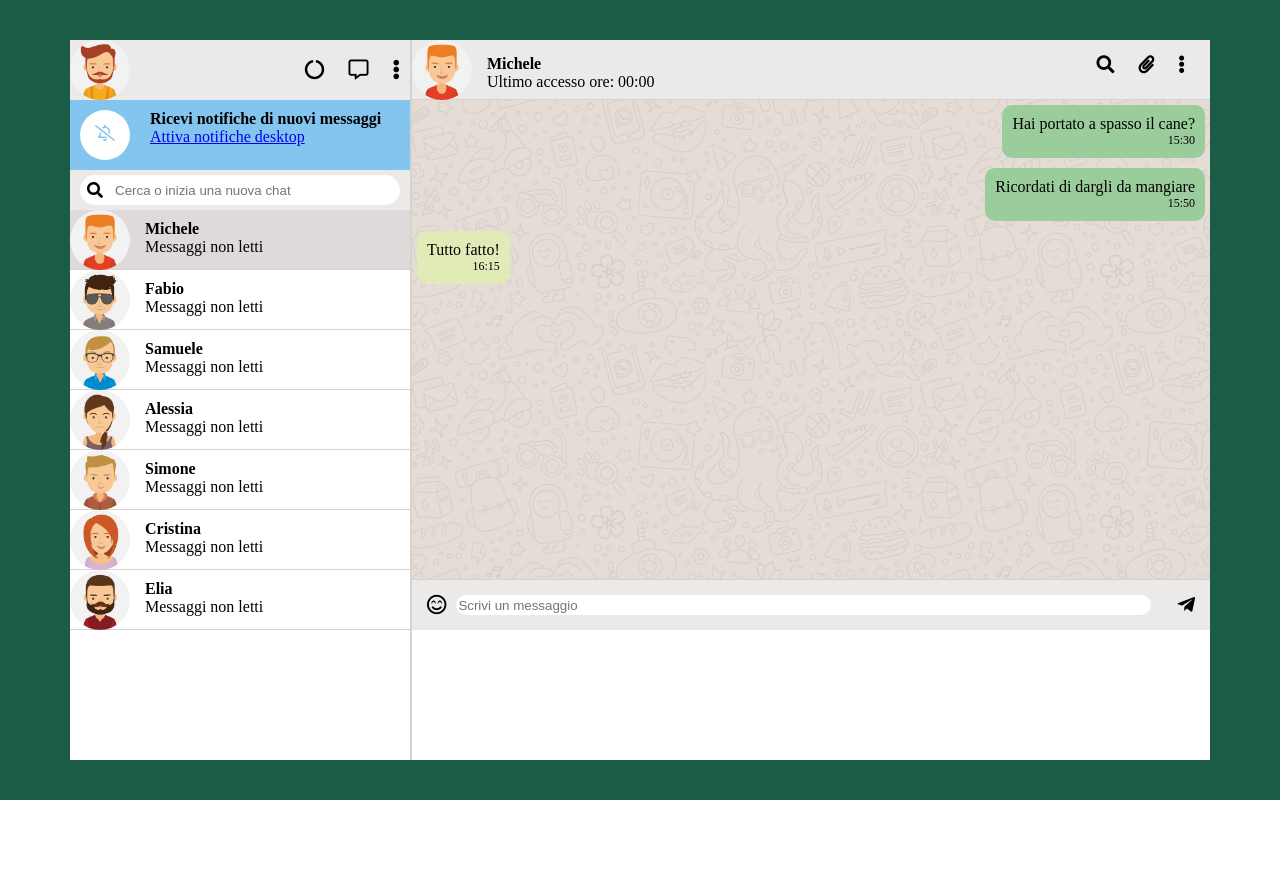
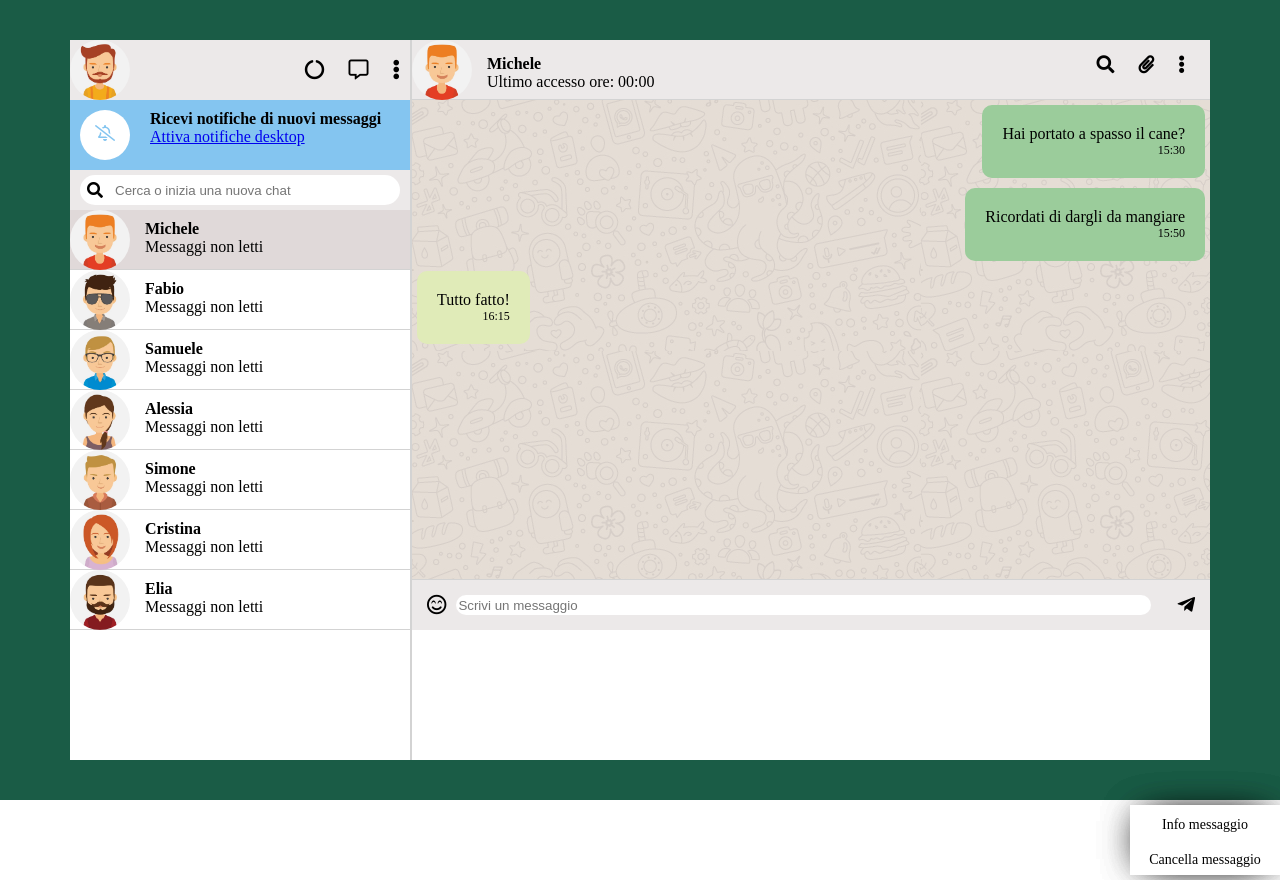
Before and after one commit to SimoneSaramondi/vue-boolzapp, a plain HTML site: page index.html in a window 1280 px wide. Before the commit the page ends 800 px from the top, so only its background shows below. Drawn offline with nearby package versions, Linux system fonts and the light colour scheme.

Commit message:
start dell'eliminazione messaggio

```diff
--- a/index.html
+++ b/index.html
@@ -107,6 +107,15 @@
                             {{formatTime(message.date)}}
                         </div>
 
+
+                            <i class="fa fa-chevron-down f-right message-options" :class="{received: message.status === 'received', sent: message.status === 'sent'}"></i>
+
+                            <div class="message-options-panel" :class="{received: message.status === 'received', sent: message.status === 'sent'}">
+                                <div class="message-info">Info messaggio</div>
+                                <div class="message-destroy">Cancella messaggio</div>
+                            </div>
+
+
                     </div>
 
 
--- a/script.js
+++ b/script.js
@@ -15,7 +15,7 @@ const app = new Vue({
         },
         // INDICE DELL'UTENTE CHE CON CUI CHATTO
         changeActiveUser(indice){
-            this.userActive = this.usersList[indice]
+            this.userActive = this.usersList[indice];
         },
         // MANDARE UN MESSAGGIO
         sendMessage(){
@@ -65,5 +65,5 @@ const app = new Vue({
         formatTime(date) {
             return moment(date, "DD/MM/YYYY HH:mm:ss").format('HH:mm');
         }
-    }
+    },
 })
--- a/style.css
+++ b/style.css
@@ -152,7 +152,7 @@
     background-color: #e0d9d9;
 }
 .message.received{
-    padding: 10px;
+    padding: 20px;
     margin: 5px;
     background-color: rgb(224, 235, 184);
     border-radius: 10px;
@@ -161,7 +161,7 @@
 }
 .message.sent{
     background-color: rgb(155, 204, 155);
-    padding: 10px;
+    padding: 20px;
     margin: 5px;
     border-radius: 10px;
     align-self: flex-end;
@@ -175,3 +175,64 @@ input[type="search"]{
     appearance: none;
     outline: none;
 }
+
+/************/
+.message:hover .message-options,
+.message .message-options.active {
+    display: block;
+}
+
+.message .message-options.sent {
+    display: none;
+    color: #929692;
+    cursor: pointer;
+    position: relative;
+    top: -30px;
+    right: 16px;
+
+}
+.message .message-options.received {
+    display: none;
+    color: #797c7e;
+    cursor: pointer;
+    position: relative;
+    top: -30px;
+    right: 16px;
+}
+
+.message .message-options-panel.sent {
+    position: absolute;
+    right: 0;
+    bottom: -75px;
+    width: 150px;
+    height: 70px;
+    background: white;
+    box-shadow: 0px 0px 40px -15px rgba(0, 0, 0, 0.75);
+}
+
+.message .message-options-panel.received {
+    position: absolute;
+    right: 0;
+    bottom: -75px;
+    width: 150px;
+    height: 70px;
+    background: white;
+    box-shadow: 0px 0px 40px -15px rgba(0, 0, 0, 0.75);
+}
+
+.message .message-options-panel.active {
+    display: block;
+}
+
+.message .message-options-panel>div {
+    cursor: pointer;
+    width: 100%;
+    height: 50%;
+    line-height: 40px;
+    font-size: 14px;
+    text-align: center;
+}
+
+.message .message-options-panel>div:hover {
+    color: #B6B9BB;
+}
```
